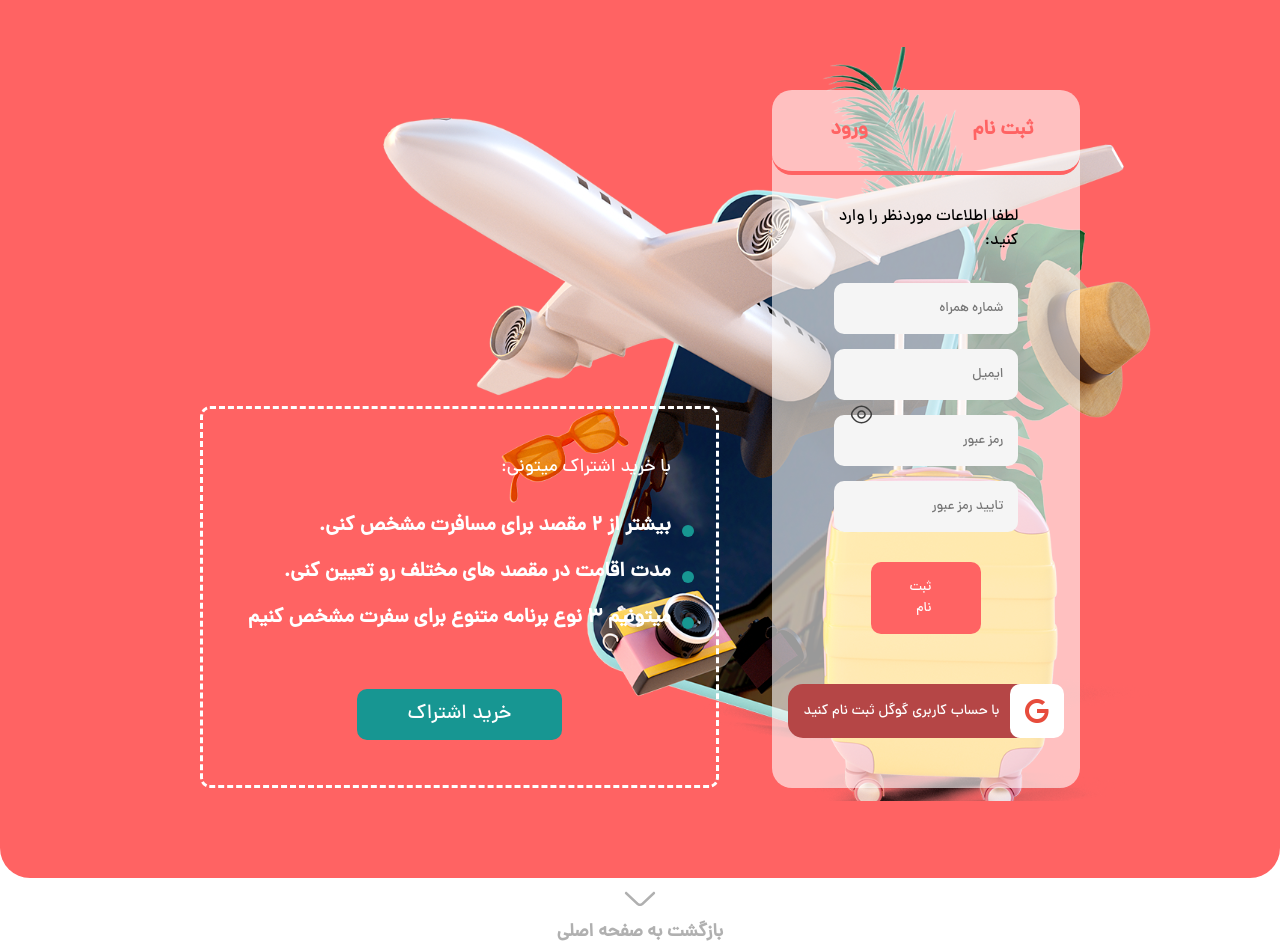
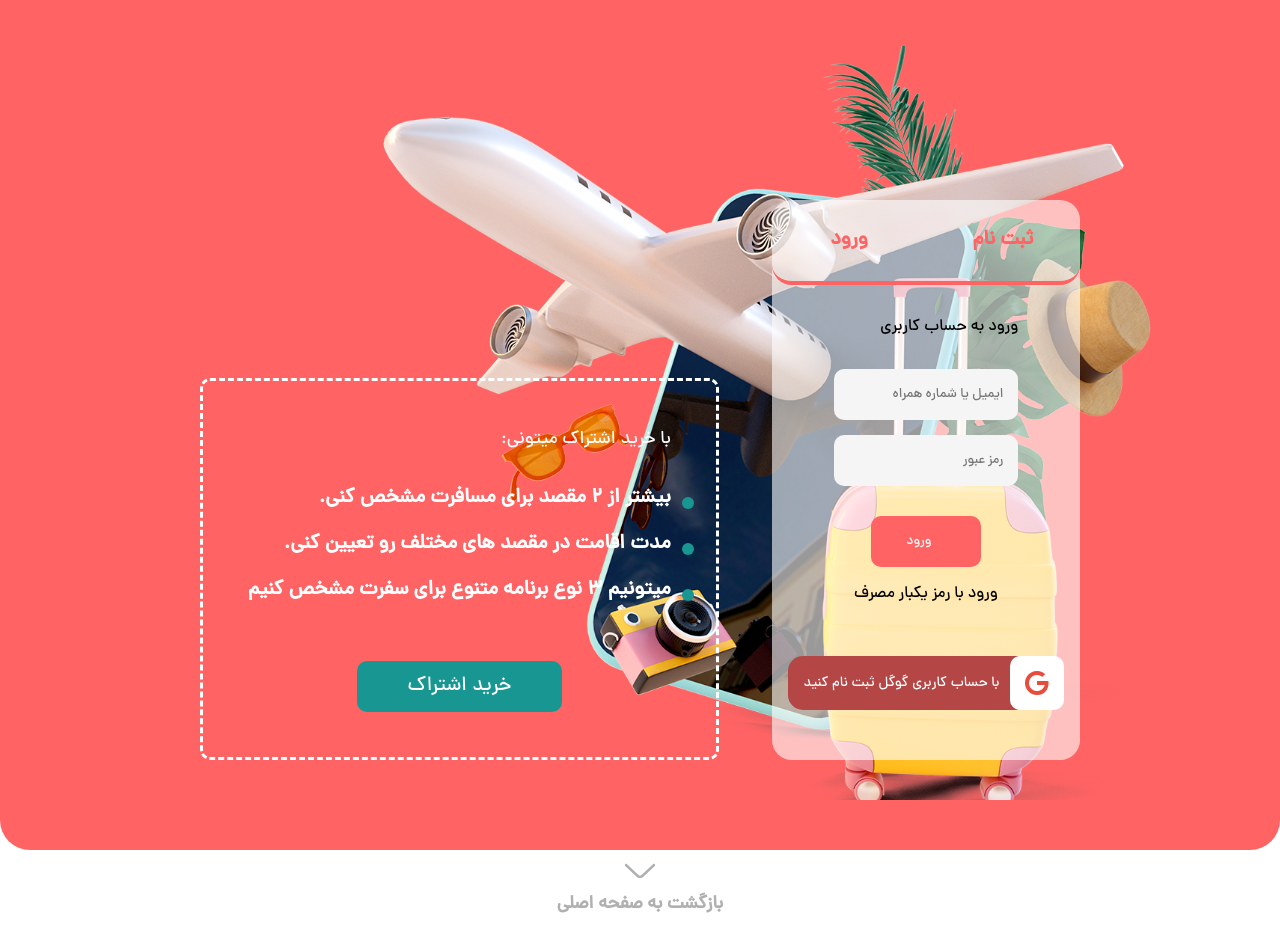
Before and after one commit to Bodaghi73/signup-sample, a React (Create React App) app: page /authentication in a window 1280 px wide. After the commit the page ends 918 px from the top, so only its background shows below. Built offline with nearby package versions, Linux system fonts and the light colour scheme.

Commit message:
changes component forms

```diff
--- a/src/assets/styles/variables.scss
+++ b/src/assets/styles/variables.scss
@@ -6,6 +6,7 @@
     --text-box-color: #B0B0B0;
     --theme-color: #FF6363;
     --red-hover-color: #E85A5A;
+    --red-hover-text-color:#CF5151;
     --red-dark-color:#B54646;
     --green-color: #179692;
     --green-hover-color: #16918E;
--- /dev/null
+++ b/src/components/elements/input.js
@@ -0,0 +1,11 @@
+//styles
+import './input.scss';
+
+function Input() {
+    return (
+            <input></input>
+    );
+
+}
+
+export default Input;
--- /dev/null
+++ b/src/components/elements/input.scss
@@ -0,0 +1,14 @@
+@import '../../assets/styles/variables.scss';
+
+input {
+    padding: 15px;
+    margin-bottom: 15px;
+    background-color: var(--background-input-color);
+    border: none;
+    border-radius: 10px;
+    outline: none;
+
+    &:focus {
+        border: 1px solid var(--theme-color);
+    }
+}
--- /dev/null
+++ b/src/components/forms/form.scss
@@ -0,0 +1,81 @@
+@import '../../assets/styles/variables.scss';
+
+.form {
+    position: relative;
+    display: flex;
+    flex-direction: column;
+
+    &__title {
+        margin: 30px 0;
+        font-size: 1rem;
+    }
+
+    &__input {
+        padding: 15px;
+        margin-bottom: 15px;
+        background-color: var(--background-input-color);
+        border: none;
+        border-radius: 10px;
+        outline: none;
+
+        &:focus {
+            border: 1px solid var(--theme-color);
+        }
+    }
+
+    &__eye {
+        width: 25px;
+        height: 25px;
+        position: absolute;
+        top: 227px;
+        left: 15px;
+        opacity: 1;
+    }
+
+    select {
+        width: 20%;
+        padding: 15px;
+        border: none;
+        border-radius: 10px;
+        outline: none;
+        position: absolute;
+        top: 83px;
+        left: 0;
+    }
+
+    &__submit {
+        width: 60%;
+        padding: 15px 50px;
+        margin: 15px auto 0;
+        color: var(--light-color);
+        background-color: var(--theme-color);
+        border: none;
+        border-radius: 10px;
+        outline: none;
+        cursor: pointer;
+
+        &:hover {
+            background-color: var(--red-hover-color);
+        }
+    }
+
+    &__pass {
+        margin: 15px auto 0;
+        text-decoration: none;
+        color: var(--dark-color);
+
+        &:hover {
+            color: var(--red-hover-text-color);
+        }
+    }
+
+    &--verificationCode {
+        display: flex;
+        justify-content: space-between;
+
+        input {
+            width: 10%;
+            text-align: center;
+        }
+    }
+}
--- a/src/components/forms/forms.js
+++ b/src/components/forms/forms.js
@@ -1,6 +1,6 @@
 //pages & component
-import SignUp from './signUp';
-// import SignIn from './signInEmail';
+// import SignUp from './signUp';
+import SignIn from './signInEmail';
 // import SignInNumber from './signInNumber';
 // import VerificationCode from './verificationCode';
 
@@ -21,8 +21,8 @@ function Forms() {
                 </div>
             </div>
             <div className='forms__form'>
-                <SignUp></SignUp>
-                {/* <SignIn></SignIn> */}
+                {/* <SignUp></SignUp> */}
+                <SignIn></SignIn>
                 {/* <SignInNumber></SignInNumber> */}
                 {/* <VerificationCode></VerificationCode> */}
             </div>
--- a/src/components/forms/forms.scss
+++ b/src/components/forms/forms.scss
@@ -35,82 +35,6 @@
 
     &__form {
         width: 60%;
-
-        .form {
-            position: relative;
-            display: flex;
-            flex-direction: column;
-
-            span {
-                font-size: 1rem;
-                margin: 30px 0;
-            }
-
-            input {
-                padding: 15px;
-                margin-bottom: 15px;
-                background-color: var(--background-input-color);
-                border: none;
-                border-radius: 10px;
-                outline: none;
-
-                &:focus {
-                    border: 1px solid var(--theme-color);
-                }
-            }
-
-            img {
-                width: 25px;
-                height: 25px;
-                position: absolute;
-                top: 227px;
-                left: 15px;
-                opacity: 1;
-            }
-
-            select {
-                width: 20%;
-                padding: 15px;
-                border: none;
-                border-radius: 10px;
-                outline: none;
-                position: absolute;
-                top: 83px;
-                left: 0;
-            }
-
-            button {
-                width: 60%;
-                padding: 15px 50px;
-                margin: 15px auto 0;
-                color: var(--light-color);
-                background-color: var(--theme-color);
-                border: none;
-                border-radius: 10px;
-                outline: none;
-                cursor: pointer;
-
-                &:hover {
-                    background-color: var(--red-hover-color);
-                }
-            }
-
-            a {
-                margin: 15px auto 0;
-                text-decoration: none;
-                color: black;
-            }
-
-            &--verificationCode {
-                display: flex;
-                justify-content: space-between;
-
-                input {
-                    width: 10%;
-                    text-align: center;
-                }
-            }
-        }
     }
 
     &__google-account {
--- a/src/components/forms/signInEmail.js
+++ b/src/components/forms/signInEmail.js
@@ -1,14 +1,14 @@
 //styles
-import './forms.scss';
+import './form.scss';
 
 function SignInEmail() {
     return (
         <form className='form'>
-            <span>ورود به حساب کاربری</span>
-            <input placeholder='ایمیل یا شماره همراه'></input>
-            <input type="password" placeholder='رمز عبور'></input>
-            <button type='submit'>ورود</button>
-            <a href='/authentication'>ورود با رمز یکبار مصرف</a>
+            <span className='form__title'>ورود به حساب کاربری</span>
+            <input className='form__input' placeholder='ایمیل یا شماره همراه'></input>
+            <input className='form__input' type="password" placeholder='رمز عبور'></input>
+            <button className='form__submit' type='submit'>ورود</button>
+            <a className='form__pass' href='/authentication'>ورود با رمز یکبار مصرف</a>
         </form>
     );
 
--- a/src/components/forms/signUp.js
+++ b/src/components/forms/signUp.js
@@ -1,18 +1,19 @@
+// import Input from '../elements/input';
 //styles
-import './forms.scss';
+import './form.scss';
 
 import eye from "../../assets/imgs/eye.svg";
 
 function SignUp() {
     return (
         <form className='form'>
-            <span>لطفا اطلاعات موردنظر را وارد کنید:</span>
-            <input type="number" placeholder='شماره همراه'></input>
-            <input type="email" placeholder='ایمیل'></input>
-            <input type="password" placeholder='رمز عبور'></input>
-            <img src={eye} alt=""></img>
-            <input type="password" placeholder='تایید رمز عبور'></input>
-            <button type='submit'>ثبت نام</button>
+            <span className='form__title'>لطفا اطلاعات موردنظر را وارد کنید:</span>
+            <input className='form__input' type="number" placeholder='شماره همراه'></input>
+            <input className='form__input' type="email" placeholder='ایمیل'></input>
+            <input className='form__input' type="password" placeholder='رمز عبور'></input>
+            <img className='form__eye' src={eye} alt=""></img>
+            <input className='form__input' type="password" placeholder='تایید رمز عبور'></input>
+            <button className='form__submit' type='submit'>ثبت نام</button>
         </form>
     );
 
--- a/src/components/forms/verificationCode.js
+++ b/src/components/forms/verificationCode.js
@@ -1,5 +1,5 @@
 //styles
-import './forms.scss';
+import './form.scss';
 
 function VerificationCode() {
     return (
--- a/src/pages/authentication/authentication.scss
+++ b/src/pages/authentication/authentication.scss
@@ -3,6 +3,7 @@
 .authentication {
     position: relative;
     &__content {
+        min-height: 670px;
         display: flex;
         justify-content: space-between;
         align-items: flex-end;
```
Also changed, not shown: src/components/forms/signInNumber.js (+9 -11 lines).
